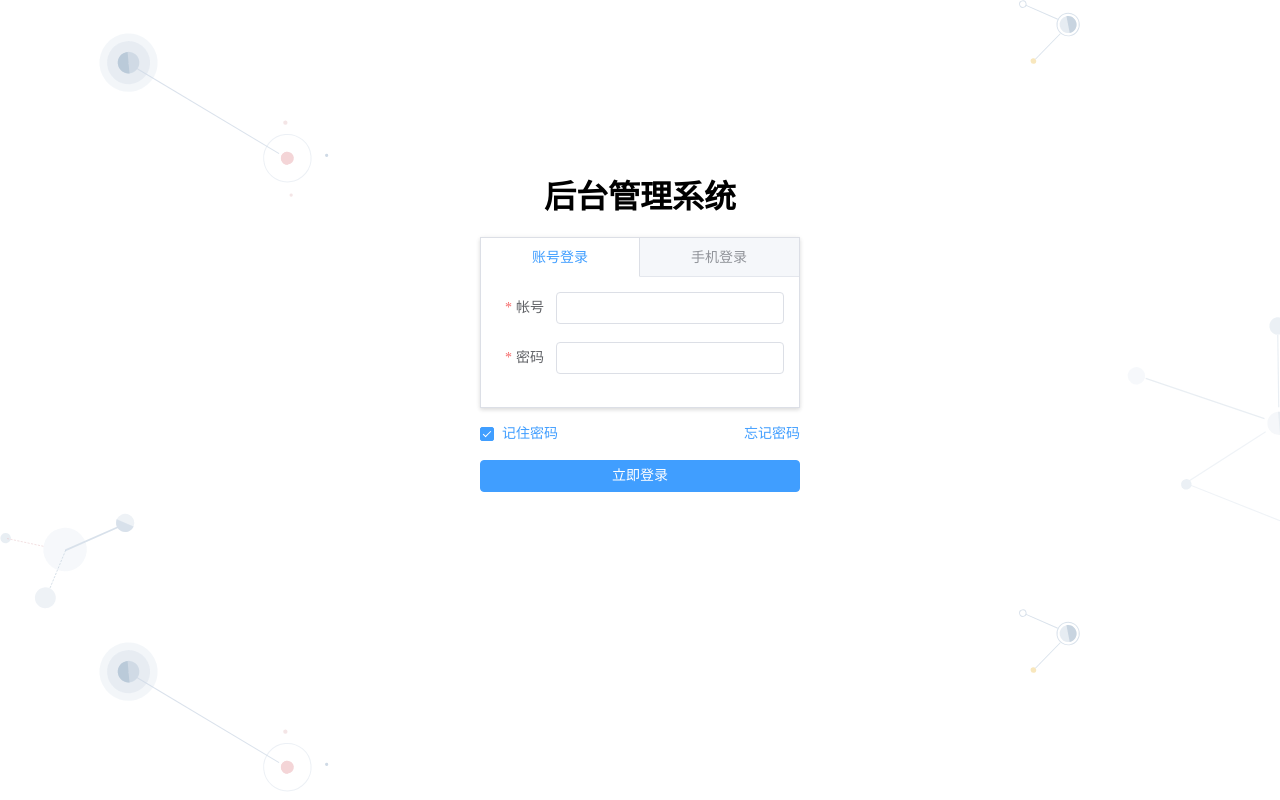
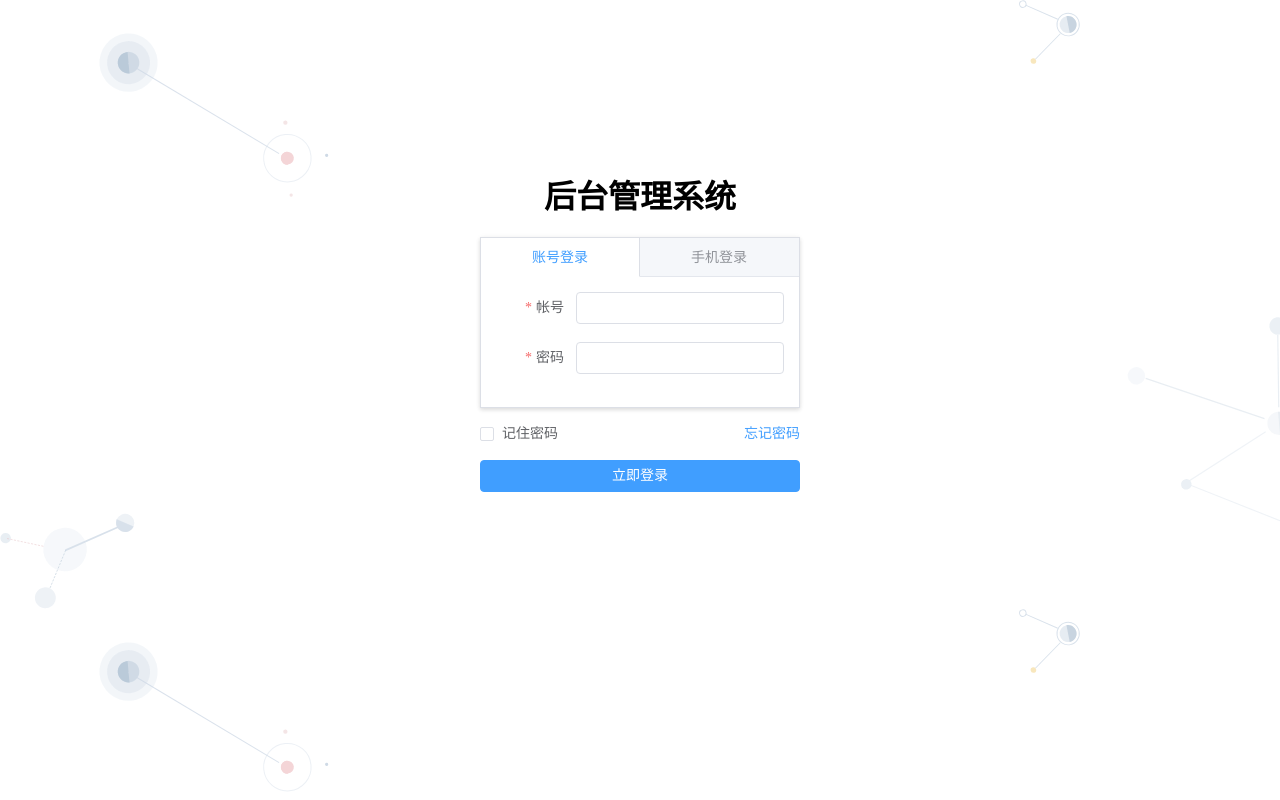
Before and after one commit to LoTwT/vue3-cms, a Vue app: page /login in a window 1280 px wide. Built offline with nearby package versions, Linux system fonts and the light colour scheme.

Commit message:
feat(login): login

```diff
--- a/src/store/index.ts
+++ b/src/store/index.ts
@@ -1,8 +1,15 @@
 import { createStore } from "vuex"
+import { IBaseState } from "./types"
+import login from "./login/login"
 
-export default createStore({
-  state: {},
+export default createStore<IBaseState>({
+  state() {
+    return {
+      name: "",
+      age: 1,
+    }
+  },
   mutations: {},
   actions: {},
-  modules: {},
+  modules: { login },
 })
--- /dev/null
+++ b/src/store/login/login.ts
@@ -0,0 +1,25 @@
+import { Module } from "vuex"
+import { ILoginState } from "./types"
+import { IBaseState } from "../types"
+
+const login: Module<ILoginState, IBaseState> = {
+  namespaced: true,
+  state() {
+    return {
+      token: "",
+      userInfo: "",
+    }
+  },
+  getters: {},
+  mutations: {},
+  actions: {
+    accountLoginAction({ commit }, payload: any) {
+      console.log("accountLoginAction", payload)
+    },
+    phoneLoginAction({ commit }, payload: any) {
+      console.log("phoneLoginAction", payload)
+    },
+  },
+}
+
+export default login
--- /dev/null
+++ b/src/store/login/types.ts
@@ -0,0 +1,4 @@
+export interface ILoginState {
+  token: string
+  userInfo: any
+}
--- /dev/null
+++ b/src/store/types.ts
@@ -0,0 +1,4 @@
+export interface IBaseState {
+  name: string
+  age: number
+}
--- /dev/null
+++ b/src/utils/cache.ts
@@ -0,0 +1,28 @@
+import { Nullable } from "./types"
+
+/**
+ * 本地存储
+ * LocalStorage
+ */
+class LocalCache {
+  public setCache(key: string, value: any): void {
+    window.localStorage.setItem(key, JSON.stringify(value))
+  }
+
+  public getCache(key: string): Nullable<any> {
+    const result = window.localStorage.getItem(key)
+    return result ? JSON.parse(result) : null
+  }
+
+  public removeCache(key: string): void {
+    window.localStorage.removeItem(key)
+  }
+
+  public clearCache(): void {
+    window.localStorage.clear()
+  }
+}
+
+const localCacheInstance = new LocalCache()
+
+export const useLocalCache = (): LocalCache => localCacheInstance
--- a/src/views/login/components/LoginAccount.vue
+++ b/src/views/login/components/LoginAccount.vue
@@ -2,7 +2,7 @@
   <div class="login-account-wrapper">
     <el-form
       ref="formRef"
-      label-width="60px"
+      label-width="80px"
       :rules="accountFormRules"
       :model="account"
     >
@@ -10,7 +10,7 @@
         <el-input v-model="account.username" />
       </el-form-item>
       <el-form-item label="密码" prop="password">
-        <el-input v-model="account.password" />
+        <el-input v-model="account.password" show-password />
       </el-form-item>
     </el-form>
   </div>
@@ -18,27 +18,44 @@
 
 <script lang="ts" setup>
 import { reactive, ref } from "vue"
-import { accountFormRules } from "../config/account.config"
+import { accountFormRules } from "../config/login.config"
 import type { ElForm } from "element-plus"
+import { useLocalCache } from "@/utils/cache"
+import { useStore } from "vuex"
+
+const localCache = useLocalCache()
+const store = useStore()
 
 // 账号信息
 const account = reactive({
-  username: "",
-  password: "",
+  username: localCache.getCache("username") ?? "",
+  password: localCache.getCache("password") ?? "",
 })
 
 const formRef = ref<InstanceType<typeof ElForm>>()
 
 // 处理账号登录
-const dealAccountLogin = () => {
+const dealAccountLogin = (isKeepPassword: boolean) => {
+  console.log("account")
   formRef.value?.validate((valid) => {
     if (valid) {
-      // 执行登录逻辑
+      // 1. 判断是否需要记住密码
+      if (isKeepPassword) {
+        // 进行本地缓存
+        localCache.setCache("username", account.username)
+        localCache.setCache("password", account.password)
+      } else {
+        localCache.removeCache("username")
+        localCache.removeCache("password")
+      }
+
+      // 2. 进行登录验证
+      store.dispatch("login/accountLoginAction", { ...account })
     }
   })
 }
 
-defineExpose({ dealAccountLogin: dealAccountLogin })
+defineExpose({ dealAccountLogin })
 </script>
 
 <style lang="less" scoped></style>
--- a/src/views/login/components/LoginPanel.vue
+++ b/src/views/login/components/LoginPanel.vue
@@ -1,18 +1,18 @@
 <template>
   <div class="login-panel-wrapper">
     <h1 class="panel-title">后台管理系统</h1>
-    <el-tabs type="border-card" stretch>
-      <el-tab-pane>
+    <el-tabs v-model="currentTab" type="border-card" stretch>
+      <el-tab-pane name="account">
         <template #label>
           <span><i class="el-icon-user-solid"></i> 账号登录</span>
         </template>
         <login-account ref="loginAccountRef" />
       </el-tab-pane>
-      <el-tab-pane>
+      <el-tab-pane name="phone">
         <template #label>
           <span><i class="el-icon-mobile-phone"></i> 手机登录</span>
         </template>
-        <login-phone />
+        <login-phone ref="loginPhoneRef" />
       </el-tab-pane>
     </el-tabs>
 
@@ -32,11 +32,17 @@ import { ref } from "vue"
 import LoginAccount from "./LoginAccount.vue"
 import LoginPhone from "./LoginPhone.vue"
 
+const currentTab = ref<string>("account")
+const isKeepPassword = ref(false)
+
 const loginAccountRef = ref<InstanceType<typeof LoginAccount>>()
-
-const isKeepPassword = ref(true)
+const loginPhoneRef = ref<InstanceType<typeof LoginPhone>>()
 const handleLoginClick = () => {
-  loginAccountRef.value?.dealAccountLogin()
+  if (currentTab.value === "account") {
+    loginAccountRef.value?.dealAccountLogin(isKeepPassword.value)
+  } else if (currentTab.value === "phone") {
+    loginPhoneRef.value?.dealPhoneLogin()
+  }
 }
 </script>
 
--- a/src/views/login/components/LoginPhone.vue
+++ b/src/views/login/components/LoginPhone.vue
@@ -1,6 +1,11 @@
 <template>
   <div class="login-account-wrapper">
-    <el-form label-width="60px">
+    <el-form
+      ref="formRef"
+      label-width="80px"
+      :rules="phoneFormRules"
+      :model="phone"
+    >
       <el-form-item label="手机号" prop="number">
         <el-input v-model="phone.number" />
       </el-form-item>
@@ -15,12 +20,26 @@
 </template>
 
 <script lang="ts" setup>
-import { reactive } from "vue"
+import { reactive, ref } from "vue"
+import type { ElForm } from "element-plus"
+import { phoneFormRules } from "../config/login.config"
+import store from "@/store"
 
 const phone = reactive({
   number: "",
   verifyCode: "",
 })
+
+const formRef = ref<InstanceType<typeof ElForm>>()
+const dealPhoneLogin = () => {
+  formRef.value?.validate((valid) => {
+    if (valid) {
+      store.dispatch("login/phoneLoginAction", { ...phone })
+    }
+  })
+}
+
+defineExpose({ dealPhoneLogin })
 </script>
 
 <style lang="less" scoped>
--- a/src/views/login/config/account.config.ts
+++ /dev/null
@@ -1,19 +0,0 @@
-// 表单验证规则
-export const accountFormRules = {
-  username: [
-    { required: true, message: "用户名为必填项", trigger: "blur" },
-    {
-      pattern: /^[a-z0-9]{5,10}$/,
-      message: "用户名必须是 5 - 10 位字母或者数字",
-      trigger: "blur",
-    },
-  ],
-  password: [
-    { required: true, message: "密码为必填项", trigger: "blur" },
-    {
-      pattern: /^[a-z0-9]{6,}$/,
-      message: "密码必须是 6 位以上字母或者数字",
-      trigger: "blur",
-    },
-  ],
-}
--- /dev/null
+++ b/src/views/login/config/login.config.ts
@@ -0,0 +1,35 @@
+// 账号登录表单验证规则
+export const accountFormRules = {
+  username: [
+    { required: true, message: "用户名为必填项", trigger: "blur" },
+    {
+      pattern: /^[a-z0-9]{5,10}$/,
+      message: "用户名必须是 5 - 10 位字母或者数字",
+      trigger: "blur",
+    },
+  ],
+  password: [
+    { required: true, message: "密码为必填项", trigger: "blur" },
+    {
+      pattern: /^[a-z0-9]{6,}$/,
+      message: "密码必须是 6 位以上字母或者数字",
+      trigger: "blur",
+    },
+  ],
+}
+
+// 手机号登录表单验证规则
+export const phoneFormRules = {
+  number: [
+    { required: true, message: "手机号为必填项", trigger: "blur" },
+    { pattern: /^1[0-9]{10}$/, message: "请输入正确的手机号", trigger: "blur" },
+  ],
+  verifyCode: [
+    { required: true, message: "验证码为必填项", trigger: "blur" },
+    {
+      pattern: /^[a-z0-9]{6}$/,
+      message: "请输入正确的验证码",
+      trigger: "blur",
+    },
+  ],
+}
```
Also changed, not shown: src/utils/types.ts (renamed from src/utils/type.ts).
